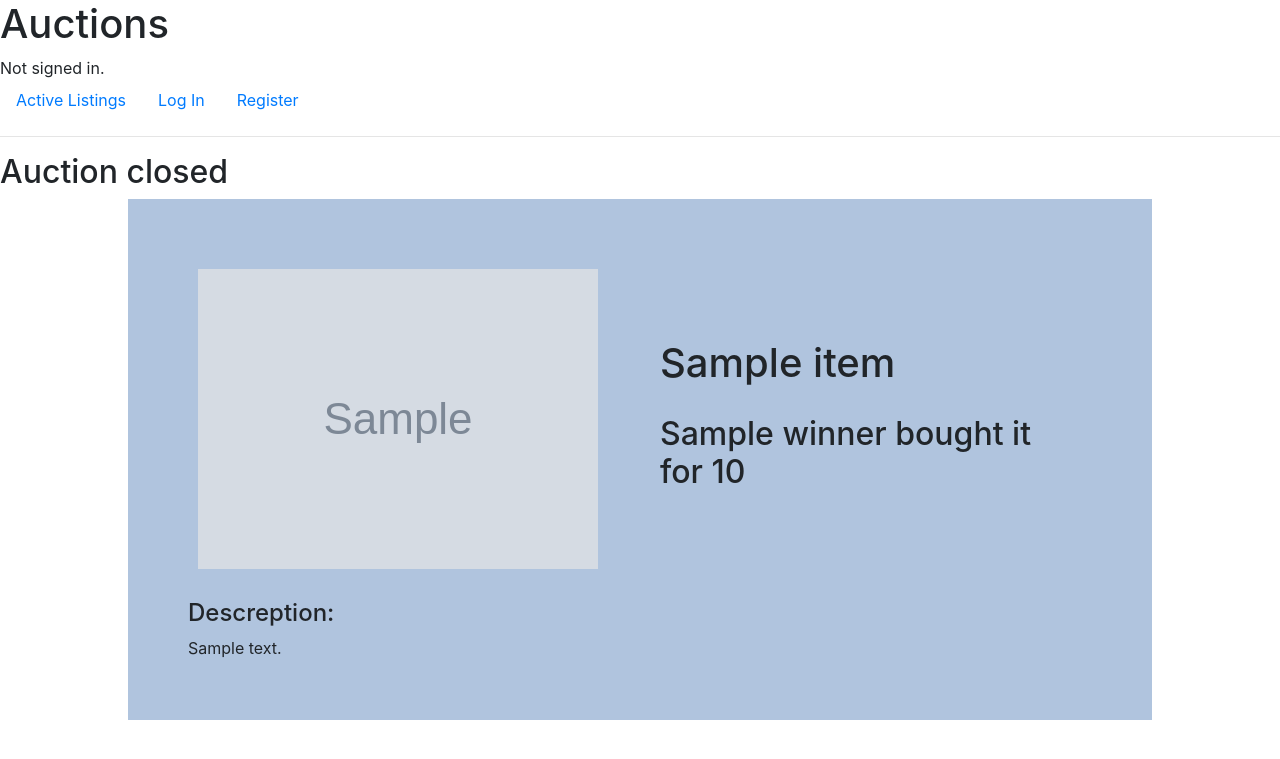
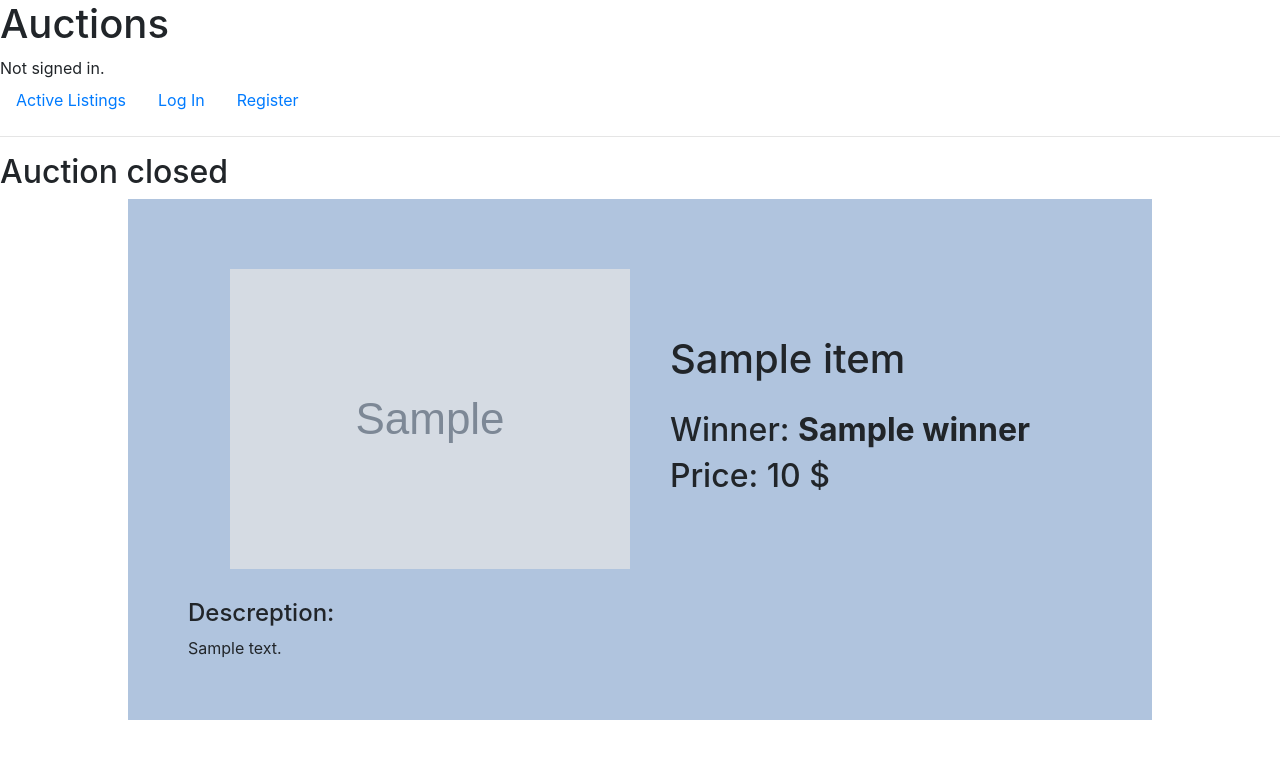
Before and after one commit to bmikler/Commerce, a Django app: template auctions/templates/auctions/history.html in a window 1280 px wide. Shown: the top 759 px of the page. Run offline with Django 3.2, Linux system fonts and the light colour scheme; the template is opened without the code that fills it: most values are stand-ins (such as "Sample title", 1, 10 or a date in 2020); grey boxes marked "Sample" are stand-in pictures; some libraries are stand-ins or nearby versions.

Commit message:
final submit

```diff
--- a/auctions/templates/auctions/history.html
+++ b/auctions/templates/auctions/history.html
@@ -18,7 +18,8 @@
 
             {% if auction.winner %}
             <div>
-                <h2>{{ auction.winner }} bought it for {{ auction.price }}</h2>
+                <h2>Winner: <b>{{auction.winner }}</b></h2>
+                <h2>Price: {{ auction.price }} $</h2>
             </div>
             {% else %}
             <div>
```
Also changed, not shown: db.sqlite3.
